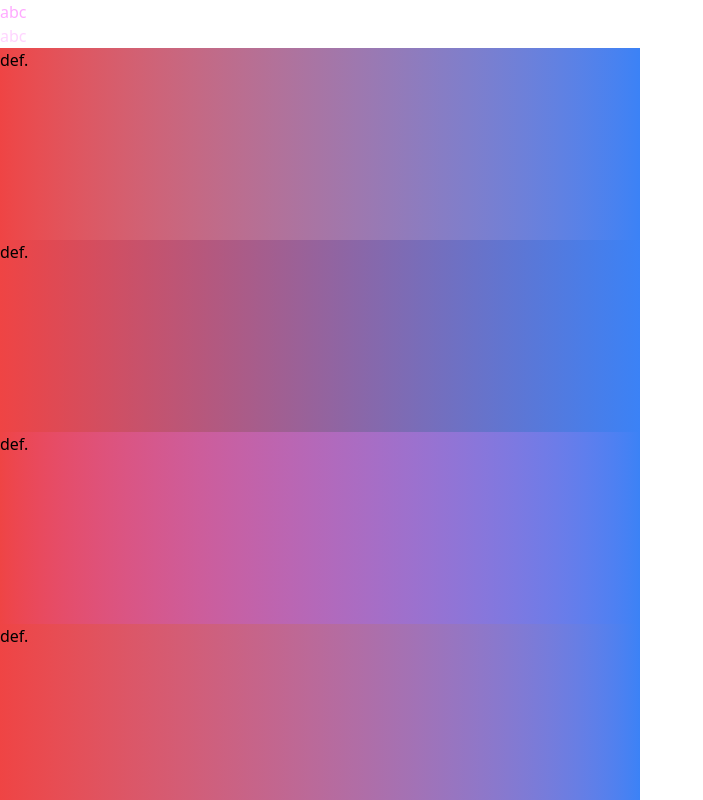
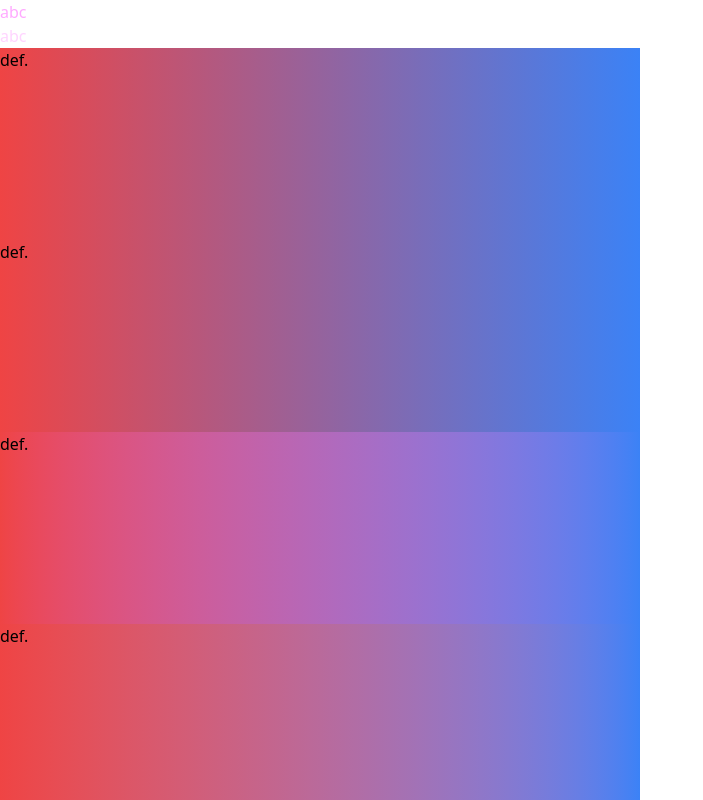
Before and after one commit to maxmmyron/tailwind-extended-gradients, a SvelteKit app: page / in a window 1280 px wide. Shown: the top 800 px of the page, without its empty margins (0-703 px from the left). Built offline with nearby package versions, Linux system fonts and the light colour scheme.

Commit message:
override default utility classes, add firefox fallback

```diff
--- a/tailwind.config.js
+++ b/tailwind.config.js
@@ -36,15 +36,33 @@ export default {
       315: '315deg',
       330: '330deg',
       345: '345deg',
-
+    },
+    backgroundImage: {
+      "none": "none",
     },
   },
-  plugins: [plugin(function({addUtilities, matchUtilities, theme}) {
+  corePlugins: {
+    backgroundImage: false,
+  },
+  plugins: [
+    plugin(function({addUtilities, matchUtilities, theme }) {
+      // Because we disabled the backgroundImage core plugin, we need to re-implement background image utilities
+      matchUtilities({
+        [`bg`]: (val) => {
+          return {
+            'background-image': val,
+          }
+        }
+      },{
+        values: theme('backgroundImage'),
+        type: "url"
+      });
+
+      // add utilities for gradient directions (this essentially overrides existing tailwind bg-gradient-to-* utilities)
       matchUtilities({
           [`bg-gradient-to`]: (val) => {
             return {
-          '--tw-color-interpolation-method': 'oklab',
-          'background-image': `linear-gradient(${val} in var(--tw-color-interpolation-method), var(--tw-gradient-stops,))`,
+              'background-image': `linear-gradient(${val} var(--tw-color-interpolation-method, ), var(--tw-gradient-stops,))`,
             }
           },
         },
@@ -60,7 +78,13 @@ export default {
         // Gradients w/ rectangular color space interpolation
         addUtilities({
           [`.bg-interpolate-${space}`]: {
-          '--tw-color-interpolation-method': space,
+            '--tw-color-interpolation-method': `in ${space}`,
+          },
+          // firefox specific: disable interpolation
+          [`@supports (-moz-appearance:none)`]: {
+            [`.bg-interpolate-${space}`]: {
+              '--tw-color-interpolation-method': "",
+            },
           },
         });
       }
@@ -72,7 +96,13 @@ export default {
         for(let interpMethod of interpMethods) {
           addUtilities({
             [`.bg-interpolate-${space}\\/${interpMethod}`]: {
-            '--tw-color-interpolation-method': `${space} ${interpMethod} hue`,
+              '--tw-color-interpolation-method': `in ${space} ${interpMethod} hue`,
+            },
+            // firefox specific: disable interpolation
+            [`@supports (-moz-appearance:none)`]: {
+              [`.bg-interpolate-${space}\\/${interpMethod}`]: {
+                '--tw-color-interpolation-method': "",
+              },
             },
           });
         }
```
Lines whose indentation alone changed are shown as unchanged.
